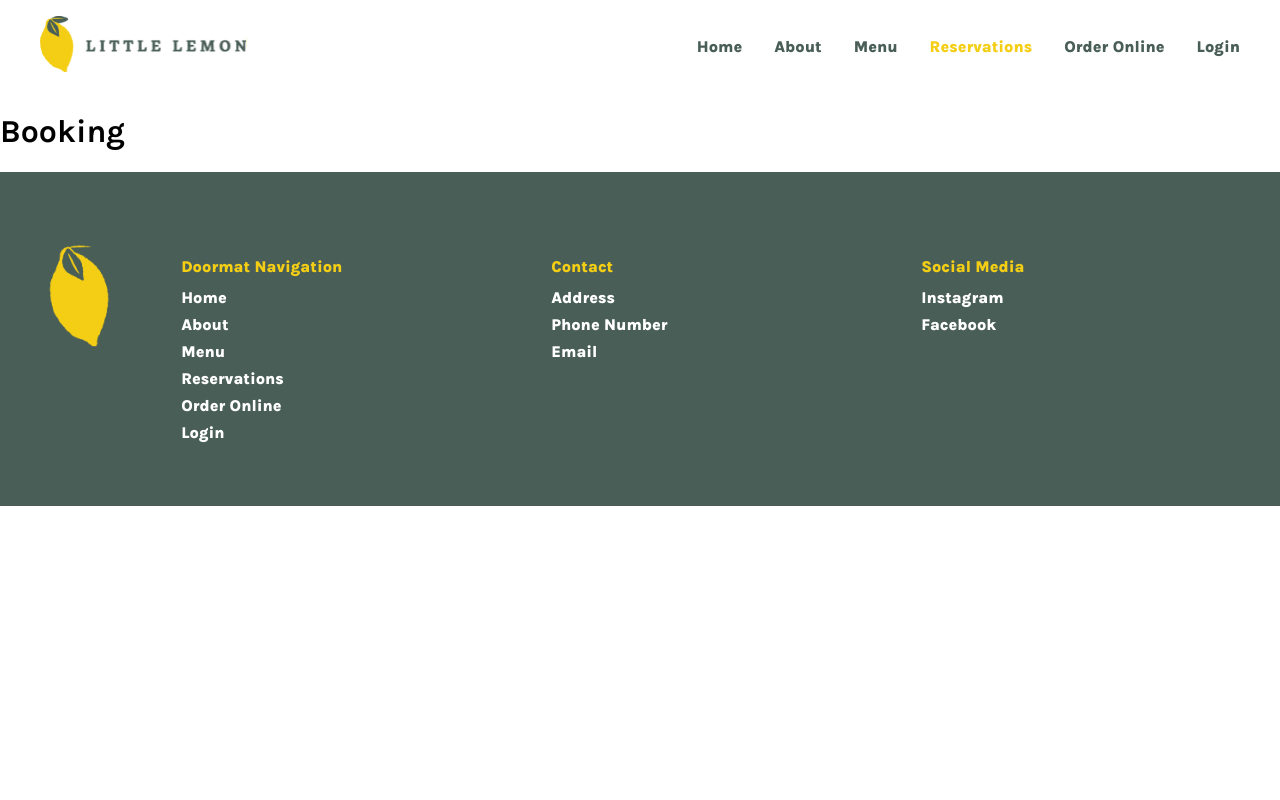
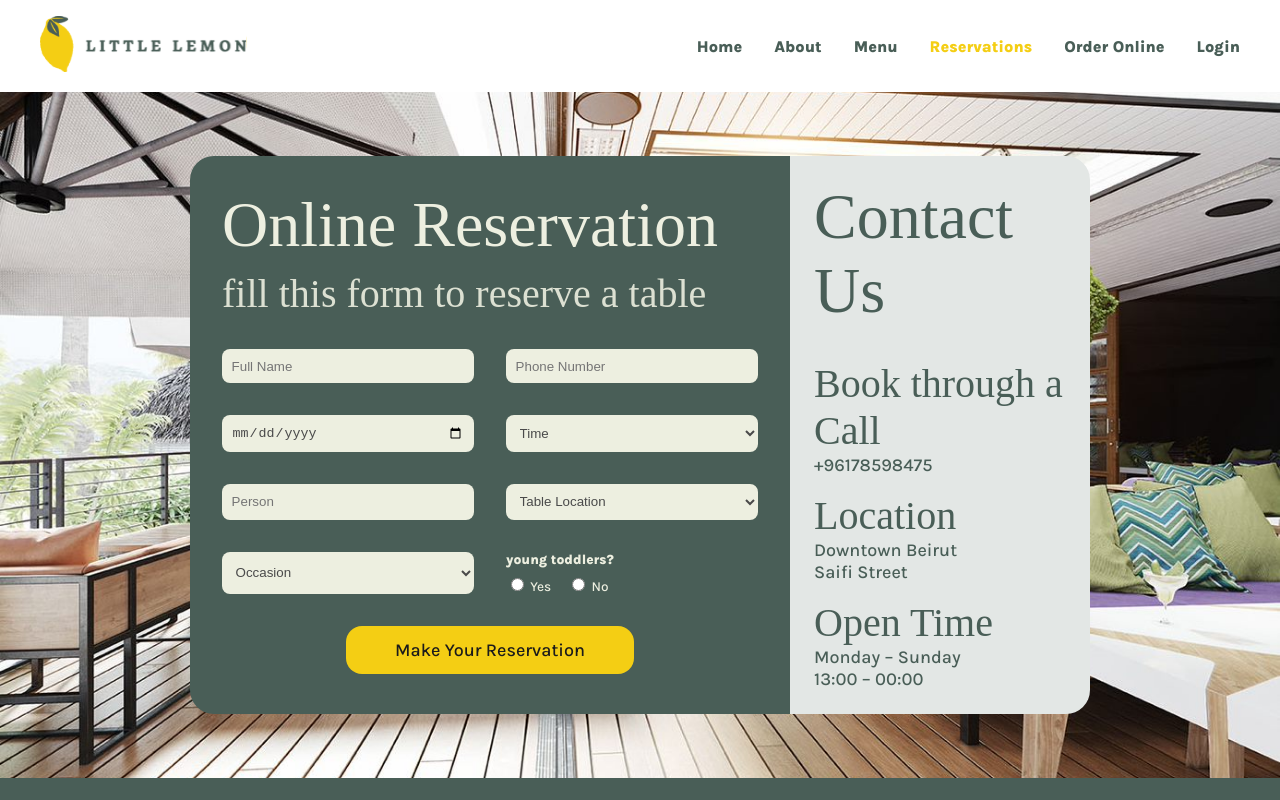
Before and after one commit to CherineAhmad/littleLemon, a React (Create React App) app: page /booking in a window 1280 px wide. Shown: the top 800 px of the page. Built offline with nearby package versions, Linux system fonts and the light colour scheme; a web font is replaced by a local one.

Commit message:
started with the form and reservations part

```diff
--- a/src/App.css
+++ b/src/App.css
@@ -241,6 +241,7 @@
   font-family: var(--lead-font);
   font-weight: var(--lead-weight);
   font-size: var(--lead-size);
+   cursor: pointer;
 }
 .tertiary-btn {
   margin-top: 1rem;
@@ -257,6 +258,7 @@
   font-family: var(--lead-font);
   font-weight: var(--lead-weight);
   font-size: var(--lead-size);
+   cursor: pointer;
 }
 
 
@@ -324,4 +326,104 @@
    display: flex;
   justify-content: center;
 
+
 }
+
+
+/* reservations page */
+
+.contact-card {
+  background-color: var(--accent-100);
+  padding: 1.5rem;
+  color: var(--heading-text);
+  display: flex;
+  flex-direction: column;
+  justify-content: flex-start;
+  gap: 1rem;
+  border-radius: 0rem 1.5rem 1.5rem 0rem;
+
+}
+
+.contact-card h3 {
+  margin-bottom: 1rem;
+  color: var(--heading-text);
+}
+
+.reservation-wrapper {
+  background-size: cover;
+  background-position: center;
+  background-repeat: no-repeat;
+
+  padding: 4rem 0; /* space top & bottom */
+}
+
+.reservation-section {
+  display: grid;
+  grid-template-columns: 2fr 1fr;
+  /* gap: 2rem; */
+  max-width: 900px;
+  margin: auto;
+}
+
+.booking-form {
+  background-color: var(--accent-500);
+  padding: 2rem;
+   border-radius: 1.5rem 0rem 0rem 1.5rem;
+  color: var(--secondary);
+}
+
+.booking-form .title {
+  margin-bottom: 0.5rem;
+}
+
+.booking-form .subtitle {
+  margin-bottom: 2rem;
+  opacity: 0.9;
+}
+
+.form-grid {
+  display: grid;
+  grid-template-columns: repeat(2, 1fr);
+  gap: 2rem;
+}
+
+.form-grid input,
+.form-grid select {
+  padding: 0.6rem;
+  border-radius: 0.5rem;
+  border: none;
+  background-color: var(--secondary);
+  color: var(--secondary-text);
+}
+
+.toddlers {
+  font-size: 0.85rem;
+}
+.options{
+  margin-top: 0.5rem;
+  display: flex;
+  gap: 1rem;
+  flex-direction:row;
+  font-size: 0.85rem;
+}
+
+.booking-form button {
+  width: 18rem;
+  height: 3rem;
+  /* 100%; */
+  border: none;
+  padding: 0.75rem;
+  border-radius: 1rem;
+  cursor: pointer;
+  color: var(--primary-text);
+  background: var(--primary-500);
+  font-family: var(--lead-font);
+  font-weight: var(--lead-weight);
+  font-size: var(--lead-size);
+}
+
+.form-button {
+  display: flex;
+  justify-content: center;
+  margin-top: 2rem;
+}
--- /dev/null
+++ b/src/components/BookingForm.js
@@ -0,0 +1,104 @@
+import {useState} from "react";
+
+function BookingForm({ availableTimes = [], dispatch})  {
+
+    const [date, setDate] = useState("");
+    const [time, setTime] = useState("");
+    const [guests, setGuests] = useState("");
+    const [occasion, setOccasion] = useState("");
+    const [location, setLocation] = useState("");
+
+    const clearForm = () => {
+        setDate("");
+        setTime("");
+        setGuests("");
+        setLocation("");
+        setOccasion("");
+        };
+
+    const handleSubmit = (e) => {
+        e.preventDefault();
+        alert("Reservation made!");
+        clearForm();
+    };
+
+    const handleDateChange = (e) => {
+        const selectedDate = e.target.value;
+        setDate(selectedDate);
+        dispatch({ type: "UPDATE_TIMES", date: selectedDate });
+
+  };
+    const getIsFormValid = () => {
+        return (
+            date && time && guests > 0 && occasion && location
+        );
+    };
+
+
+    return (
+    <form className="booking-form" onSubmit={handleSubmit}>
+      <h2 className="title">Online Reservation</h2>
+      <p className="subtitle">fill this form to reserve a table</p>
+
+      <div className="form-grid">
+        <input type="text" placeholder="Full Name" />
+
+        <input type="tel" placeholder="Phone Number" />
+
+        <input
+          type="date"
+          value={date}
+          onChange={handleDateChange}
+        />
+
+        <select value={time} onChange={(e) => setTime(e.target.value)}>
+          <option value="" disabled>Time</option>
+          {availableTimes.map((t) => (
+            <option key={t}>{t}</option>
+          ))}
+        </select>
+
+        <input
+          type="number"
+          min="1"
+          max="10"
+          value={guests}
+          onChange={(e) => setGuests(e.target.value)}
+          placeholder="Person"
+        />
+
+        <select value={location} onChange={(e) => setLocation(e.target.value)}>
+          <option value="" disabled>Table Location</option>
+          <option>Indoor</option>
+          <option>Outdoor</option>
+          <option>Random</option>
+        </select>
+
+        <select value={occasion} onChange={(e) => setOccasion(e.target.value)}>
+          <option value="" disabled>Occasion</option>
+          <option>Birthday</option>
+          <option>Anniversary</option>
+          <option>Engagement</option>
+          <option>No special occasion</option>
+        </select>
+
+        <div className="toddlers section-title">
+            <span>young toddlers?</span>
+            <div className="options lead-text">
+                <label><input type="radio" name="kids" /> Yes</label>
+                <label><input type="radio" name="kids" /> No</label>
+            </div>
+        </div>
+
+      </div>
+
+     <div className="form-button">
+      <button type="submit" disabled={!getIsFormValid()}>
+        Make Your Reservation
+      </button>
+      </div>
+    </form>
+  );
+}
+
+export default BookingForm;
--- a/src/pages/booking.js
+++ b/src/pages/booking.js
@@ -1,9 +1,62 @@
+// useReducer is a React hook for managing state with a reducer function
+import { useReducer } from "react";
+import BookingForm from "../components/BookingForm";
+
+// This function creates the initial list of available times.
+// In a real app, this might come from a server or API.
+// For now, it just returns a static array of time slots.
+const initializeTimes = () => {
+  return ["17:00", "18:00", "19:00", "20:00", "21:00", "22:00"];
+};
+
+// This is the reducer function for updating available times.
+// It receives the current state and an action object.
+// In a real app, the action could contain a date or other info to update times dynamically.
+// Right now, it always returns the same static times.
+const updateTimes = (state, action) => {
+  return initializeTimes(); // Always return the full list of times for now
+};
+
 function Booking() {
-  return (
-    <main>
-      <h1>Booking</h1>
-    </main>
+   // useReducer takes a reducer function and an initial state.
+  // It returns the current state (availableTimes) and a dispatch function to update it.
+  // dispatch is how child components can trigger/request state changes.
+  // For example, when the user picks a date, BookingForm will call dispatch({ type: "UPDATE_TIMES", date }).
+  const [availableTimes, dispatch] = useReducer(
+    updateTimes,  // Reducer function that determines how state updates
+    initializeTimes() // Initial state when the component mounts
+  );
+
+   return (
+    <section className="reservation-wrapper"
+    style={{
+    backgroundImage: `url(${process.env.PUBLIC_URL}/assets/restaurant.jpg)`
+    }}
+  >
+      <div className="reservation-section">
+      <BookingForm
+        availableTimes={availableTimes}
+        dispatch={dispatch}
+      />
+
+      <aside className="contact-card">
+        <h3 className="title">Contact Us</h3>
+        <div>
+          <p className="subtitle">Book through a Call</p>
+          <p className="lead-text">+96178598475</p>
+        </div>
+
+        <div>
+        <p className="subtitle">Location</p>
+        <p className="lead-text">Downtown Beirut<br />Saifi Street</p>
+        </div>
+        <div>
+        <p className="subtitle">Open Time</p>
+        <p className="lead-text" >Monday – Sunday<br />13:00 – 00:00</p>
+        </div>
+      </aside>
+      </div>
+    </section>
   );
 }
-
 export default Booking;
```
Also changed, not shown: public/assets/restaurant.jpg (added), src/Main.js (line endings or trailing spaces).
